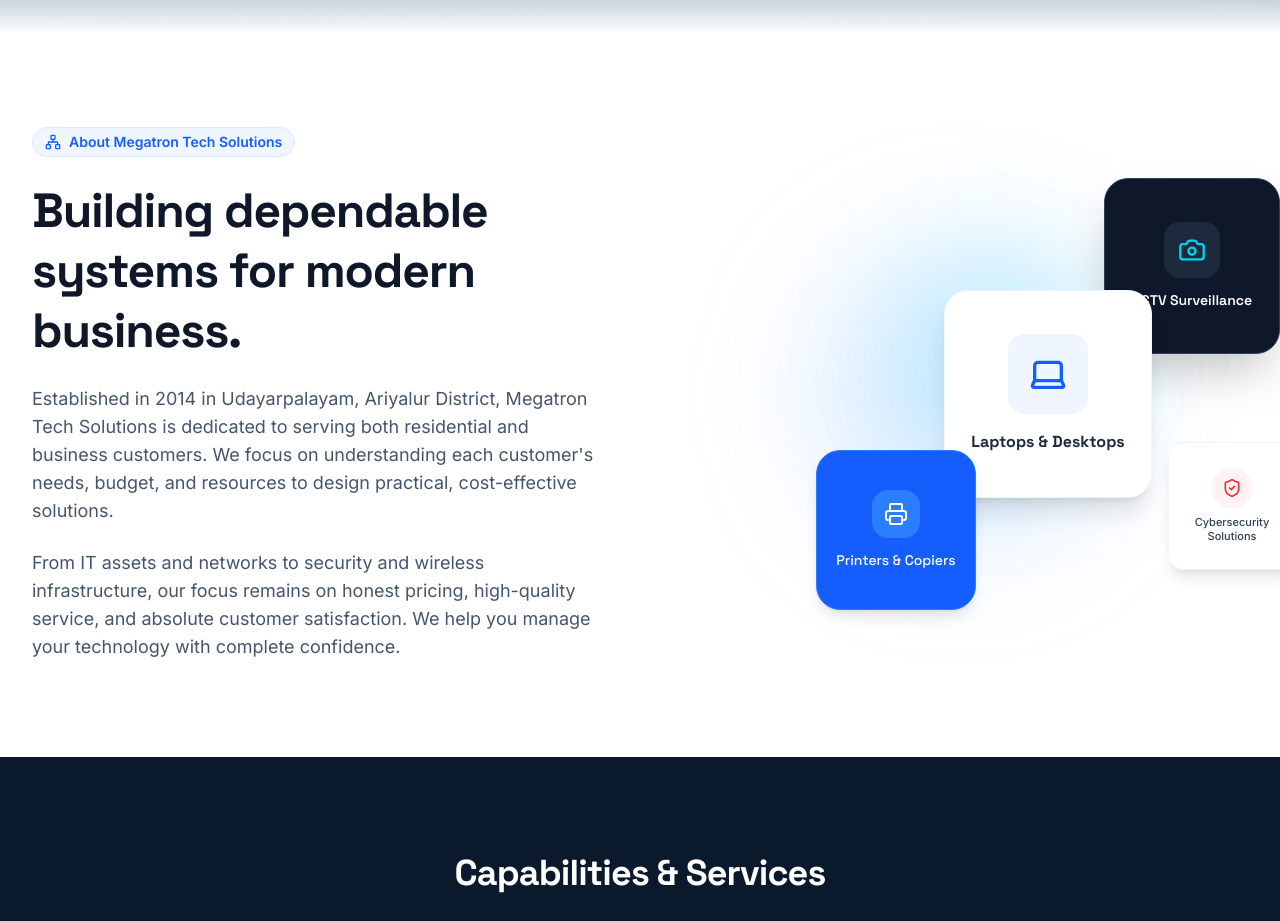
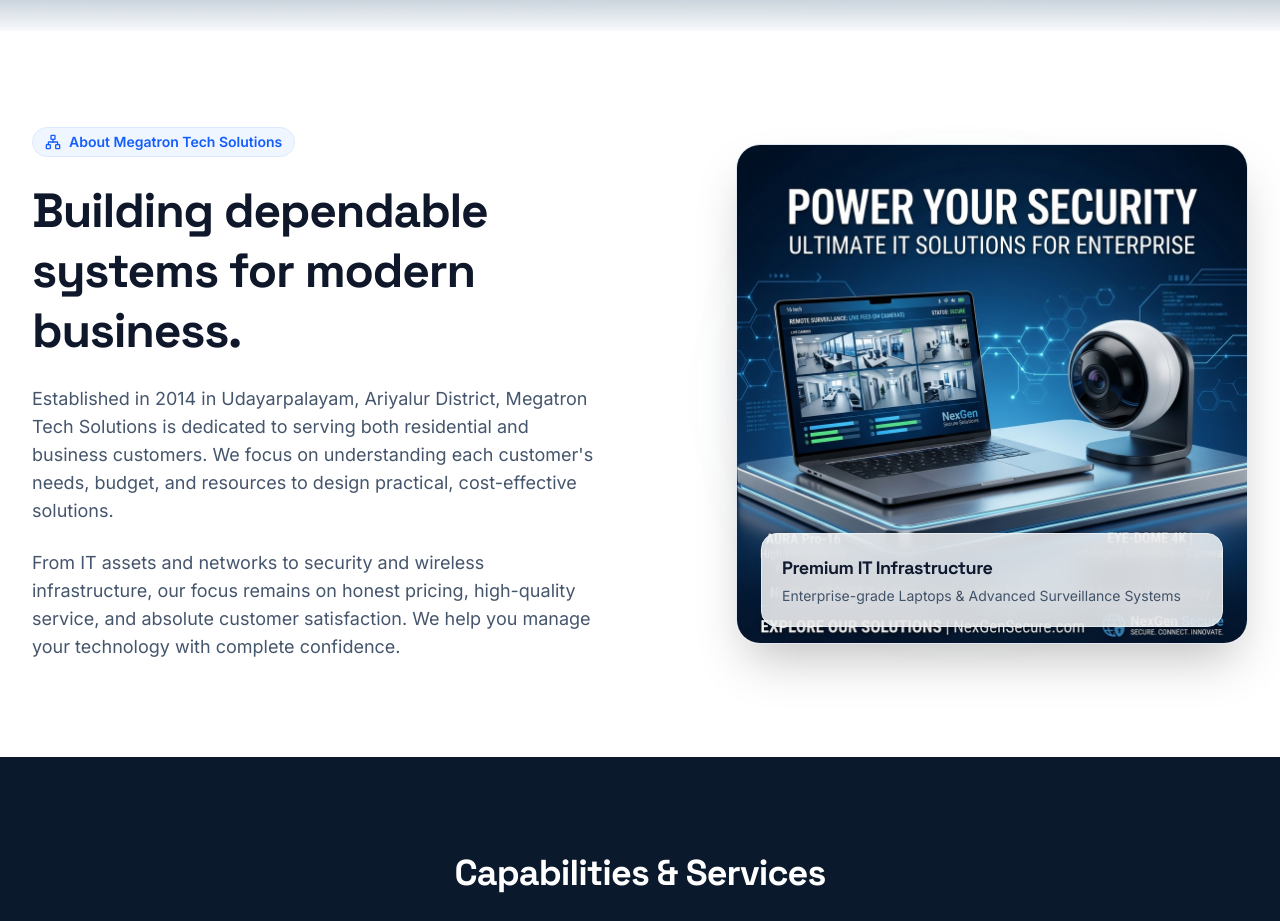
Before and after one commit to Kishorekumar5567/megatron-new, a React (Vite) app: page / in a window 1280 px wide. Shown: the part 880-1801 px from the top of the page. Built offline with nearby package versions, Linux system fonts and the light colour scheme.

Commit message:
Replace abstract icons with photorealistic product advertisement image in About section

```diff
--- a/src/components/About.tsx
+++ b/src/components/About.tsx
@@ -34,75 +34,34 @@
             </div>
           </motion.div>
 
-          {/* Innovative Product Visual */}
-          <div className="relative h-full min-h-[450px] w-full flex items-center justify-center lg:justify-end mt-12 lg:mt-0">
-            {/* Background elements */}
+          {/* Product Advertisement Visual */}
+          <motion.div
+            initial={{ opacity: 0, scale: 0.95 }}
+            whileInView={{ opacity: 1, scale: 1 }}
+            viewport={{ once: true, margin: "-100px" }}
+            transition={{ duration: 0.8, delay: 0.2 }}
+            className="relative mt-12 lg:mt-0 flex justify-center lg:justify-end"
+          >
+            {/* Decorative background blurs */}
             <div className="absolute top-1/2 left-1/2 -translate-x-1/2 -translate-y-1/2 w-72 h-72 bg-blue-400/20 rounded-full blur-3xl"></div>
-            <div className="absolute top-1/4 right-1/4 w-48 h-48 bg-cyan-400/20 rounded-full blur-3xl"></div>
+            <div className="absolute bottom-1/4 right-1/4 w-48 h-48 bg-cyan-400/20 rounded-full blur-3xl"></div>
 
-            {/* Central Product Showcase Grid */}
-            <div className="relative w-full max-w-[400px] aspect-square">
-              {/* Center Main Card - Laptop/Desktop */}
-              <motion.div
-                initial={{ opacity: 0, y: 20 }}
-                whileInView={{ opacity: 1, y: 0 }}
-                viewport={{ once: true }}
-                transition={{ duration: 0.6 }}
-                whileHover={{ y: -5 }}
-                className="absolute top-1/2 left-1/2 -translate-x-1/2 -translate-y-1/2 w-52 h-52 bg-white rounded-3xl shadow-xl border border-slate-100 flex flex-col items-center justify-center p-6 z-20 cursor-pointer"
-              >
-                <div className="w-20 h-20 rounded-2xl bg-blue-50 text-blue-600 flex items-center justify-center mb-4">
-                  <Laptop className="w-10 h-10" />
+            <div className="relative w-full max-w-lg aspect-square lg:aspect-auto lg:h-[500px] rounded-3xl overflow-hidden shadow-2xl border border-slate-200 group">
+              <img
+                src="/about-products.png"
+                alt="Megatron Tech Solutions - Premium IT Products, Laptops and CCTV"
+                className="w-full h-full object-cover group-hover:scale-105 transition-transform duration-700"
+              />
+
+              {/* Overlay label */}
+              <div className="absolute bottom-6 left-6 right-6">
+                <div className="bg-white/90 backdrop-blur-md rounded-2xl p-5 shadow-lg border border-white transform translate-y-2 opacity-90 group-hover:translate-y-0 group-hover:opacity-100 transition-all duration-300">
+                  <h3 className="font-bold font-display text-slate-900 mb-1 text-lg">Premium IT Infrastructure</h3>
+                  <p className="text-sm text-slate-600">Enterprise-grade Laptops & Advanced Surveillance Systems</p>
                 </div>
-                <span className="font-bold text-slate-800 text-center text-base font-display">Laptops & Desktops</span>
-              </motion.div>
-
-              {/* Top Right Card - CCTV */}
-              <motion.div
-                initial={{ opacity: 0, x: 20, y: -20 }}
-                whileInView={{ opacity: 1, x: 0, y: 0 }}
-                viewport={{ once: true }}
-                transition={{ duration: 0.6, delay: 0.2 }}
-                whileHover={{ y: -5 }}
-                className="absolute -top-4 right-0 md:-right-8 w-44 h-44 bg-slate-900 rounded-3xl shadow-2xl border border-slate-700 flex flex-col items-center justify-center p-5 z-10 cursor-pointer"
-              >
-                <div className="w-14 h-14 rounded-2xl bg-slate-800 text-cyan-400 flex items-center justify-center mb-3">
-                  <Camera className="w-7 h-7" />
-                </div>
-                <span className="font-semibold text-white text-center text-sm font-display">CCTV Surveillance</span>
-              </motion.div>
-
-              {/* Bottom Left Card - Printers */}
-              <motion.div
-                initial={{ opacity: 0, x: -20, y: 20 }}
-                whileInView={{ opacity: 1, x: 0, y: 0 }}
-                viewport={{ once: true }}
-                transition={{ duration: 0.6, delay: 0.4 }}
-                whileHover={{ y: -5 }}
-                className="absolute -bottom-4 left-0 md:-left-8 w-40 h-40 bg-blue-600 rounded-3xl shadow-lg border border-blue-500 flex flex-col items-center justify-center p-4 z-30 cursor-pointer"
-              >
-                <div className="w-12 h-12 rounded-2xl bg-blue-500 text-white flex items-center justify-center mb-3">
-                  <Printer className="w-6 h-6" />
-                </div>
-                <span className="font-medium text-white text-center text-sm font-display">Printers & Copiers</span>
-              </motion.div>
-
-              {/* Bottom Right Card - Security/Antivirus */}
-              <motion.div
-                initial={{ opacity: 0, scale: 0.8 }}
-                whileInView={{ opacity: 1, scale: 1 }}
-                viewport={{ once: true }}
-                transition={{ duration: 0.5, delay: 0.6 }}
-                whileHover={{ y: -5 }}
-                className="absolute bottom-6 -right-4 md:-right-12 w-32 h-32 bg-white/90 backdrop-blur-md rounded-2xl shadow-lg border border-slate-100 flex flex-col items-center justify-center p-3 z-0 cursor-pointer"
-              >
-                <div className="w-10 h-10 rounded-full bg-red-50 text-red-500 flex items-center justify-center mb-2">
-                  <ShieldCheck className="w-5 h-5" />
-                </div>
-                <span className="font-medium text-slate-700 text-center text-[11px] leading-tight">Cybersecurity Solutions</span>
-              </motion.div>
+              </div>
             </div>
-          </div>
+          </motion.div>
 
         </div>
       </div>
```
Also changed, not shown: public/about-products.png (added).
